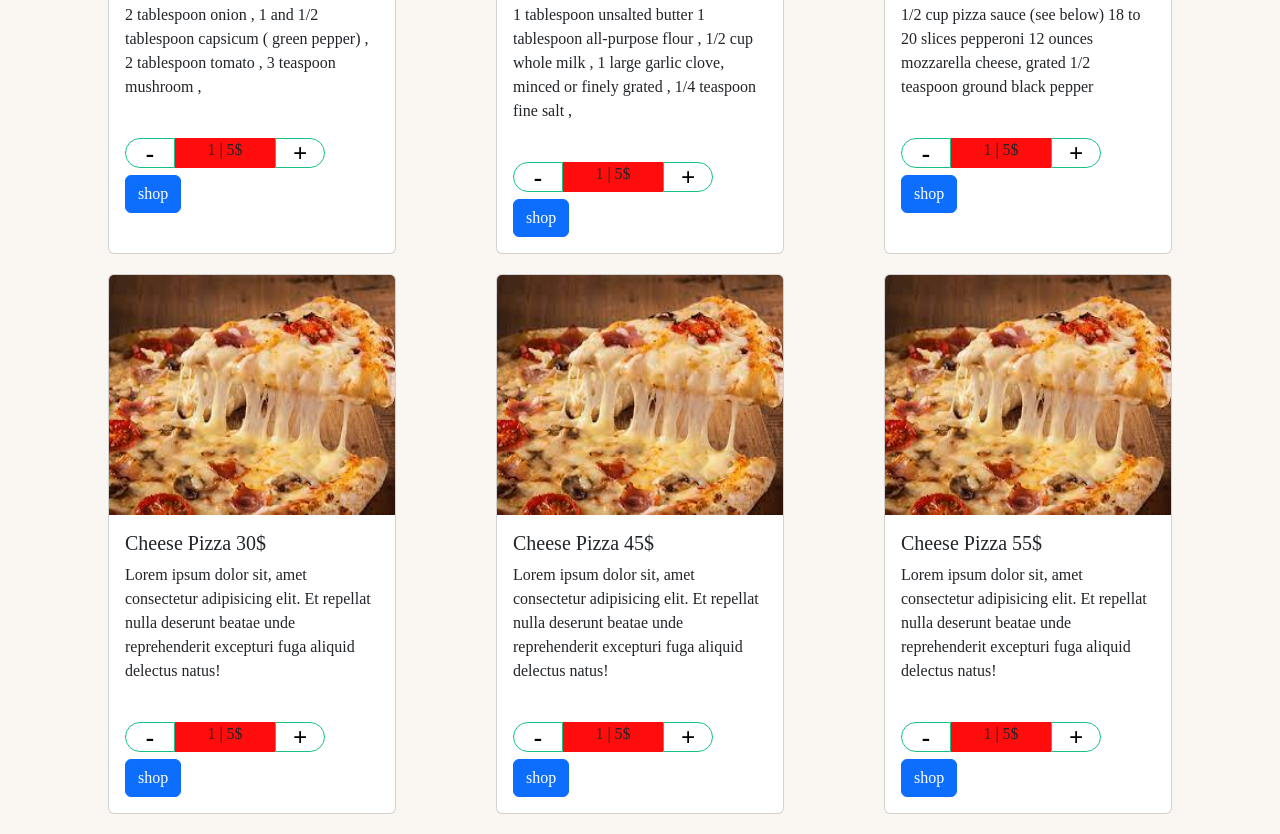
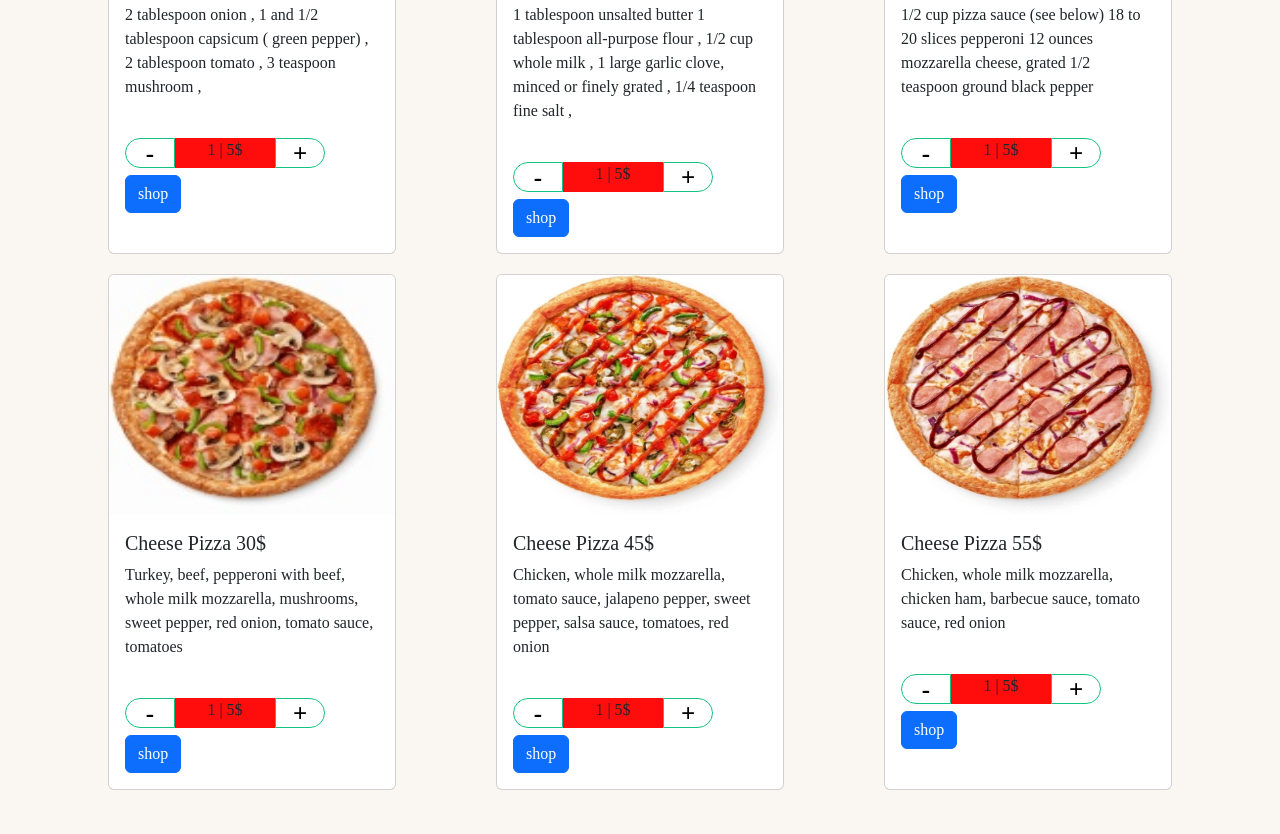
Before and after one commit to AXL-e/Pizza, a website: page oreder.html in a window 1280 px wide. Shown: the part 609-1443 px from the top of the page. After the commit the page ends 1419 px from the top, so only its background shows below. Drawn offline with nearby package versions, Linux system fonts and the light colour scheme.

Commit message:
Update oreder.html

```diff
--- a/oreder.html
+++ b/oreder.html
@@ -151,10 +151,10 @@
         </div>
         <div class="cards">
           <div class="card" style="width: 18rem;">
-            <img src="cheesepizza.jpg" class="card-img-top" alt="...">
+            <img src="12.jpeg" class="card-img-top" alt="...">
             <div class="card-body">
               <h5 class="card-title">Cheese Pizza <span>30$</span></h5>
-              <p class="card-text">Lorem ipsum dolor sit, amet consectetur adipisicing elit. Et repellat nulla deserunt beatae unde reprehenderit excepturi fuga aliquid delectus natus!
+              <p class="card-text">Turkey, beef, pepperoni with beef, whole milk mozzarella, mushrooms, sweet pepper, red onion, tomato sauce, tomatoes
                 </p>
                 <div class="price">
 
@@ -169,10 +169,10 @@
 
           </div>
           <div class="card" style="width: 18rem;">
-            <img src="cheesepizza.jpg" class="card-img-top" alt="...">
+            <img src="13.jpeg" class="card-img-top" alt="...">
             <div class="card-body">
               <h5 class="card-title">Cheese Pizza <span>45$</span></h5>
-              <p class="card-text">Lorem ipsum dolor sit, amet consectetur adipisicing elit. Et repellat nulla deserunt beatae unde reprehenderit excepturi fuga aliquid delectus natus!
+              <p class="card-text">Chicken, whole milk mozzarella, tomato sauce, jalapeno pepper, sweet pepper, salsa sauce, tomatoes, red onion
                 </p>
                 <div class="price">
 
@@ -187,10 +187,10 @@
 
           </div>
           <div class="card" style="width: 18rem;">
-            <img src="cheesepizza.jpg" class="card-img-top" alt="...">
+            <img src="14.webp" class="card-img-top" alt="...">
             <div class="card-body">
               <h5 class="card-title">Cheese Pizza <span>55$</span></h5>
-              <p class="card-text">Lorem ipsum dolor sit, amet consectetur adipisicing elit. Et repellat nulla deserunt beatae unde reprehenderit excepturi fuga aliquid delectus natus!
+              <p class="card-text">Chicken, whole milk mozzarella, chicken ham, barbecue sauce, tomato sauce, red onion
                 </p>
                 <div class="price">
 
```
